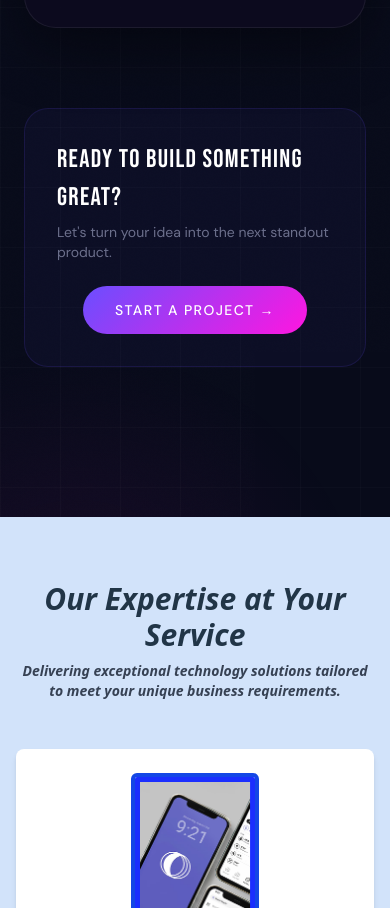
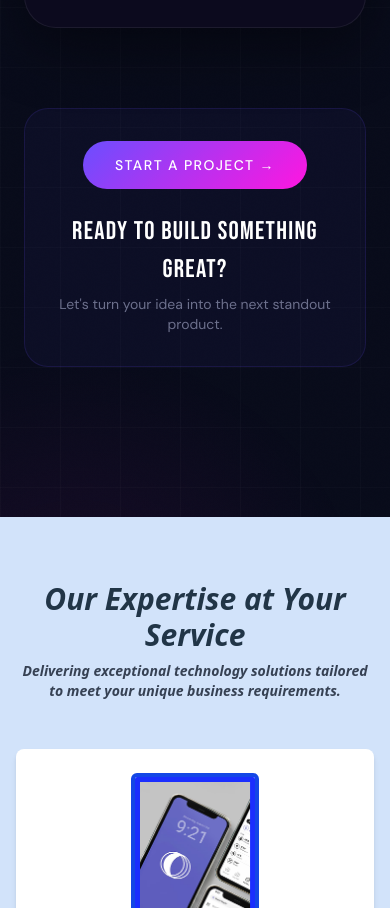
Before and after one commit to 080Evelyn/Lynogtech, a React (Vite) app: page / in a window 390 px wide. Shown: the part 5678-6586 px from the top of the page. Built offline with nearby package versions, Linux system fonts and the light colour scheme; a web font is replaced by a local one.

Commit message:
added the number

```diff
--- a/src/ui/Products.jsx
+++ b/src/ui/Products.jsx
@@ -373,13 +373,13 @@ const Products = () => {
             whileInView={{ opacity: 1, y: 0 }}
             transition={{ duration: 0.8, delay: 0.2 }}
             viewport={{ once: true }}
-            className="flex flex-col sm:flex-row items-center justify-between gap-6 p-8 rounded-[1.5rem]"
+            className="flex flex-col-reverse sm:flex-row items-center justify-between gap-6 p-8 rounded-[1.5rem]"
             style={{
               background: "rgba(107,78,255,0.05)",
               border: "1px solid rgba(107,78,255,0.14)",
             }}
           >
-            <div>
+            <div className="text-center sm:text-left">
               <p className="font-black mb-1" style={{
                 fontFamily: "'Bebas Neue', sans-serif",
                 letterSpacing: "0.05em",
@@ -393,7 +393,9 @@ const Products = () => {
               </p>
             </div>
             <a
-              href="#https://wa.me/2349033113048?text=Hi%2C%20I%27d%20like%20to%20start%20a%20project"
+              href="https://wa.me/2349033113048?text=Hi%2C%20I%27d%20like%20to%20start%20a%20project"
+              target="_blank"
+              rel="noopener noreferrer"
               className="flex-shrink-0 px-8 py-3.5 rounded-full font-bold text-sm tracking-wider uppercase transition-all duration-300 hover:scale-105 hover:shadow-[0_0_40px_rgba(107,78,255,0.45)]"
               style={{
                 background: "linear-gradient(135deg, #6B4EFF, #FF16E0)",
```
